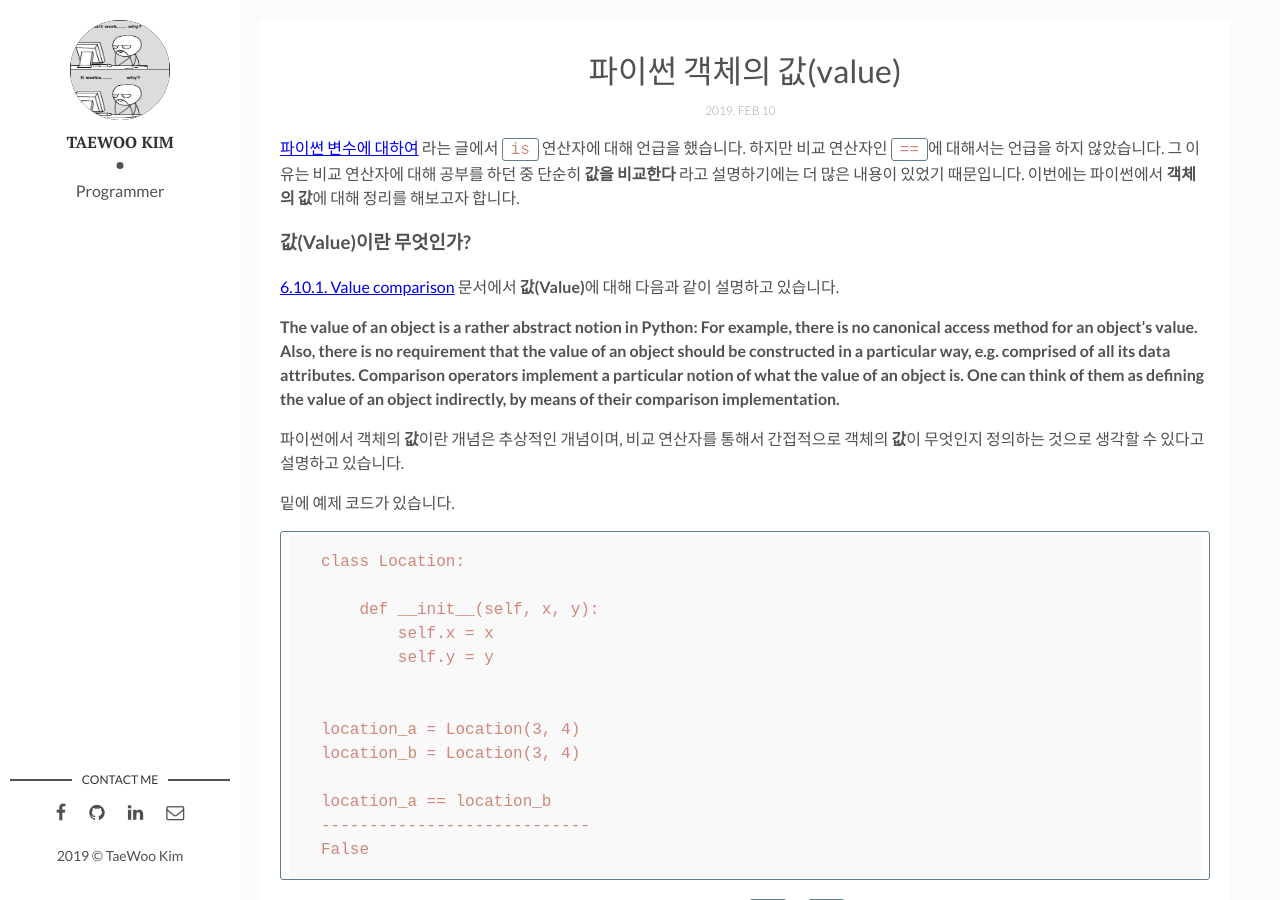
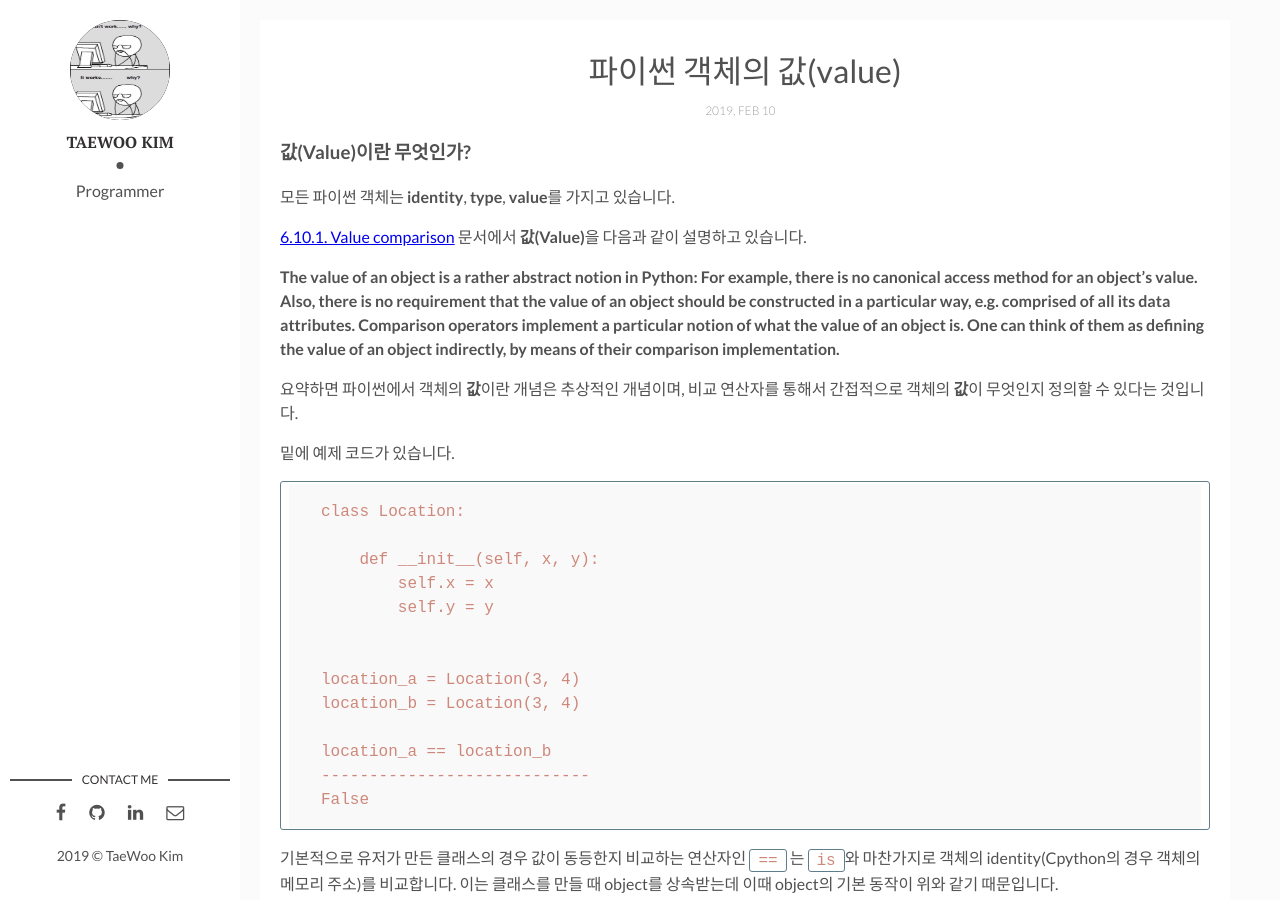
Before and after one commit to lioliolio/lioliolio.github.io, a Jekyll site: the page built from _posts/2019-02-10-abount-python-object-value.md, in a window 1280 px wide and 900 px high. Built offline with Jekyll 4.4.1, drawn with Linux system fonts in a browser that asks for light colours; comment, search, counter and statistics services are not loaded.

Commit message:
update posts

```diff
--- a/_posts/2019-02-10-abount-python-object-value.md
+++ b/_posts/2019-02-10-abount-python-object-value.md
@@ -3,15 +3,14 @@ layout: post
 title: "파이썬 객체의 값(value)"
 date: 2019-02-10
 ---
-[파이썬 변수에 대하여](https://lioliolio.github.io/about-variable-in-python/) 라는 글에서 `is` 연산자에 대해 언급을 했습니다. 하지만 비교 연산자인 `==`에 대해서는 언급을 하지 않았습니다. 그 이유는 비교 연산자에 대해 공부를 하던 중 단순히 **값을 비교한다** 라고 설명하기에는 더 많은 내용이 있었기 때문입니다. 이번에는 파이썬에서 **객체의 값**에 대해 정리를 해보고자 합니다.
+### 값(Value)이란 무엇인가?
+모든 파이썬 객체는 **identity**, **type**, **value**를 가지고 있습니다.
 
-### 값(Value)이란 무엇인가?
-
-[6.10.1. Value comparison](https://docs.python.org/3/reference/expressions.html?highlight=comparison#value-comparisons) 문서에서 **값(Value)**에 대해 다음과 같이 설명하고 있습니다.
+[6.10.1. Value comparison](https://docs.python.org/3/reference/expressions.html?highlight=comparison#value-comparisons) 문서에서 **값(Value)**을 다음과 같이 설명하고 있습니다.
 
 **The value of an object is a rather abstract notion in Python: For example, there is no canonical access method for an object’s value. Also, there is no requirement that the value of an object should be constructed in a particular way, e.g. comprised of all its data attributes. Comparison operators implement a particular notion of what the value of an object is. One can think of them as defining the value of an object indirectly, by means of their comparison implementation.**
 
-파이썬에서 객체의 **값**이란 개념은 추상적인 개념이며, 비교 연산자를 통해서 간접적으로 객체의 **값**이 무엇인지 정의하는 것으로 생각할 수 있다고 설명하고 있습니다.
+요약하면 파이썬에서 객체의 **값**이란 개념은 추상적인 개념이며, 비교 연산자를 통해서 간접적으로 객체의 **값**이 무엇인지 정의할 수 있다는 것입니다.
 
 밑에 예제 코드가 있습니다.
 
```
Also changed, not shown: other parts of _posts/2019-02-10-abount-python-object-value.md (+2 -1 lines).
